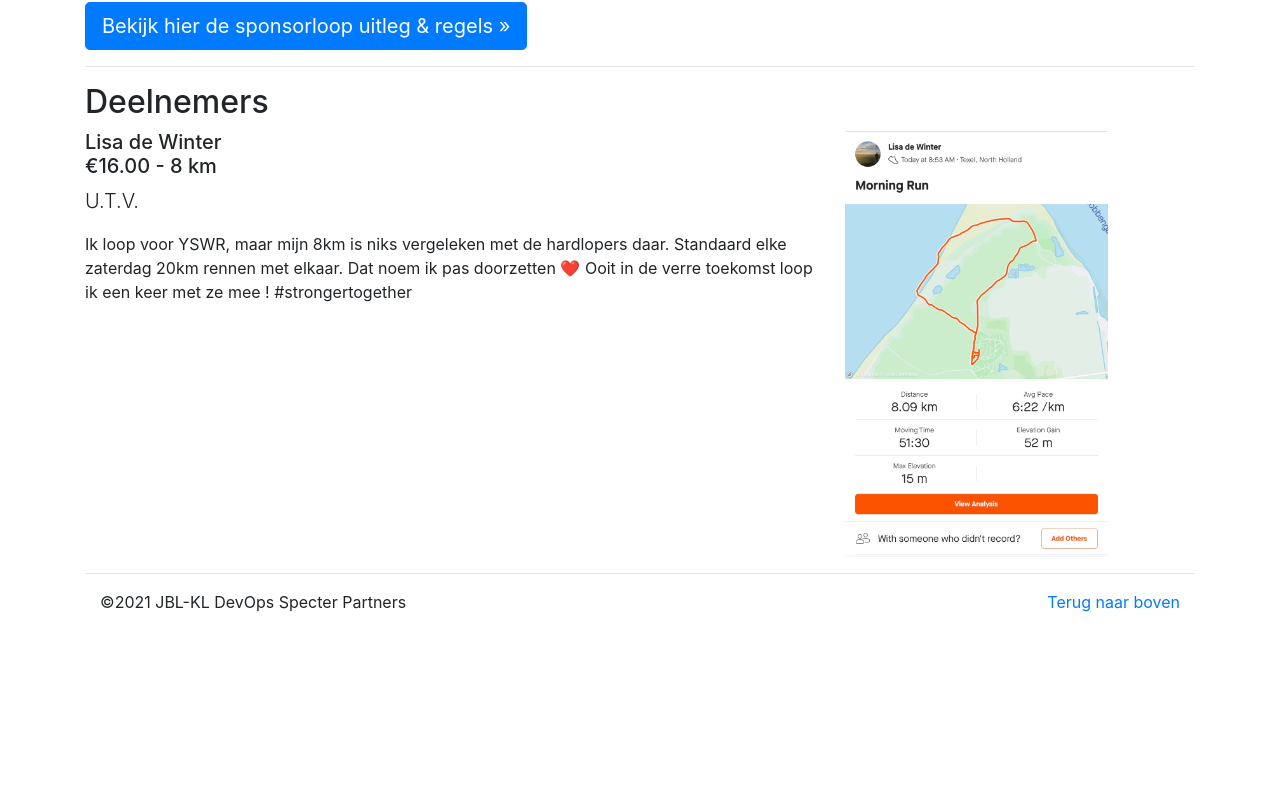
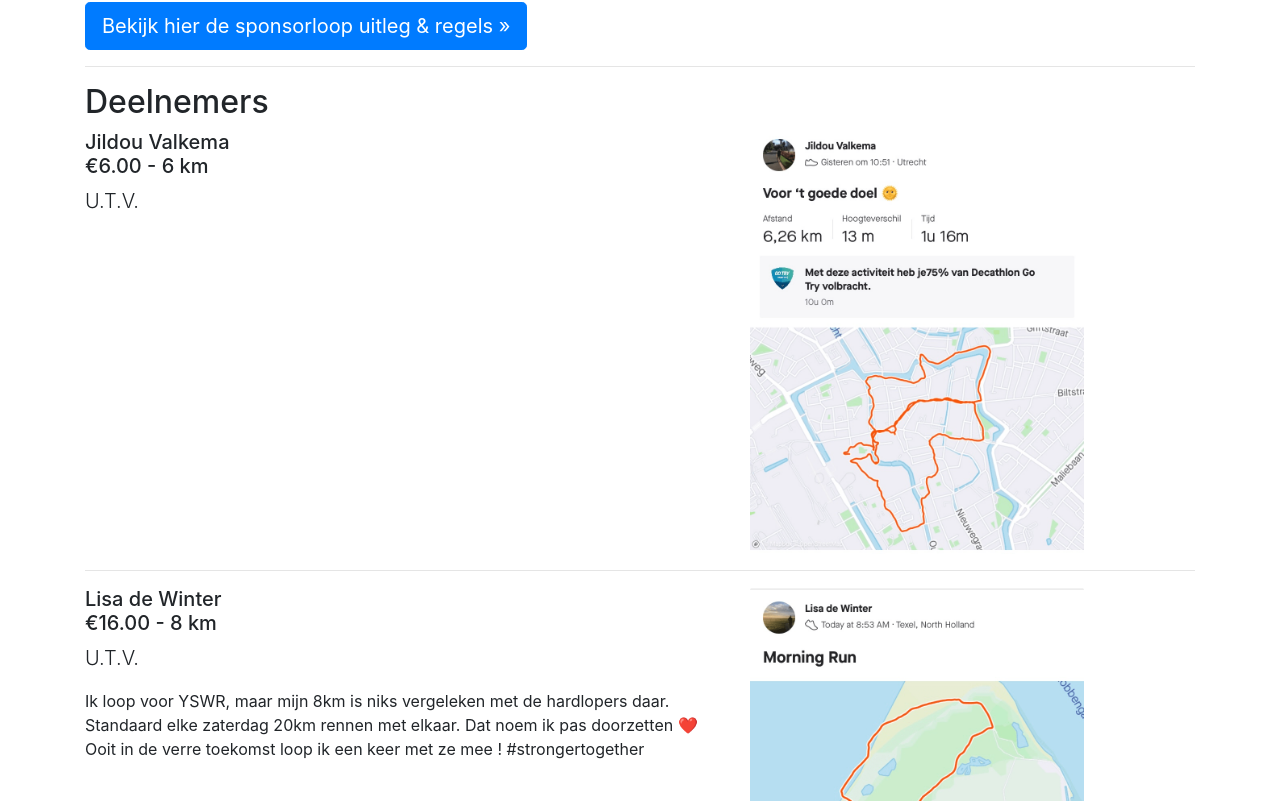
Before and after one commit to kenklein/Sponsorloop2021, an Angular app: page / in a window 1280 px wide. Shown: the part 1999-2800 px from the top of the page. Before the commit the page ends 2629 px from the top, so only its background shows below. Built offline with nearby package versions, Linux system fonts and the light colour scheme.

Commit message:
Run update 17-4-2021

```diff
--- a/src/_services/competition-data-service.ts
+++ b/src/_services/competition-data-service.ts
@@ -18,8 +18,8 @@ export const COMPETITION_DATA: Competition[] = [
   },
   {
     name: 'U.T.V.',
-    amountRaised: 16,
-    runAmount: 8,
+    amountRaised: 22,
+    runAmount: 14,
     skeelerAmount: 0,
     bikeAmount: 0
   },
--- a/src/_services/student-data-service.ts
+++ b/src/_services/student-data-service.ts
@@ -1,6 +1,14 @@
 import {Student} from '../_models/student';
 
 export const STUDENT_DATA: Student[] = [
+  {
+    name: 'Jildou Valkema',
+    team: 'U.T.V.',
+    amount: 6,
+    amountRaised: 6,
+    description: '',
+    imageSource: 'assets/runs/run_jildou_valkema.png',
+  },
   {
     name: 'Lisa de Winter',
     team: 'U.T.V.',
@@ -10,5 +18,6 @@ export const STUDENT_DATA: Student[] = [
       'Standaard elke zaterdag 20km rennen met elkaar. Dat noem ik pas doorzetten ❤️ ' +
       'Ooit in de verre toekomst loop ik een keer met ze mee ! #strongertogether',
     imageSource: 'assets/runs/run_lisa_de_winter.png',
-  }
+  },
+
 ];
--- a/src/app/main/main.component.html
+++ b/src/app/main/main.component.html
@@ -139,7 +139,7 @@
   <h2>Deelnemers<br></h2>
   <ng-container *ngFor="let student of studentData">
     <div class="row featurette">
-      <div class="col-md-8">
+      <div class="col-md-7">
         <h5>{{student.name}}
           <ng-container *ngIf="student.amountRaised != null"><br/>{{student.amountRaised | currency: 'EUR' }}
           </ng-container>
@@ -152,7 +152,7 @@
           {{student.description}}
         </p>
       </div>
-      <div class="col-md-4">
+      <div class="col-md-5">
         <img *ngIf="student.imageSource != null" src="{{student.imageSource}}" class="rounded float-left w-75" alt="">
       </div>
     </div>
```
Also changed, not shown: src/assets/runs/run_jildou_valkema.png (added).
